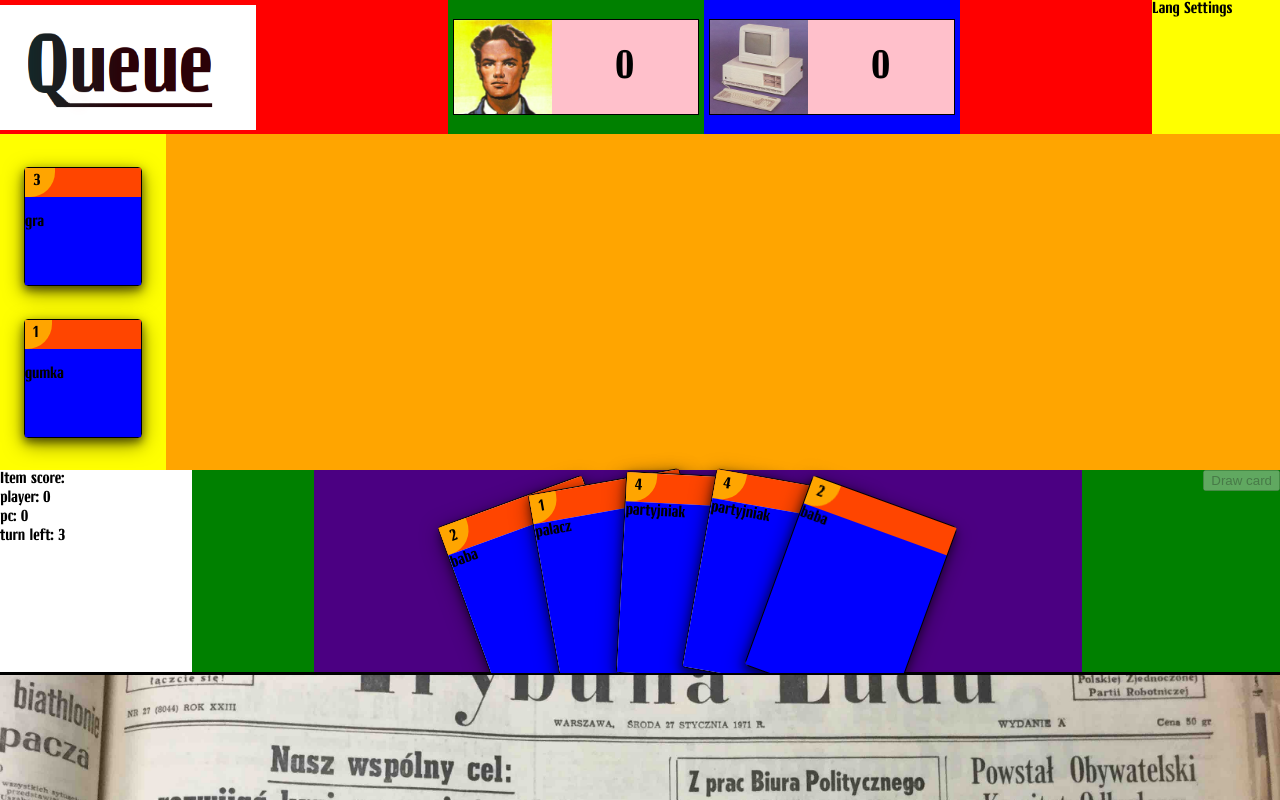
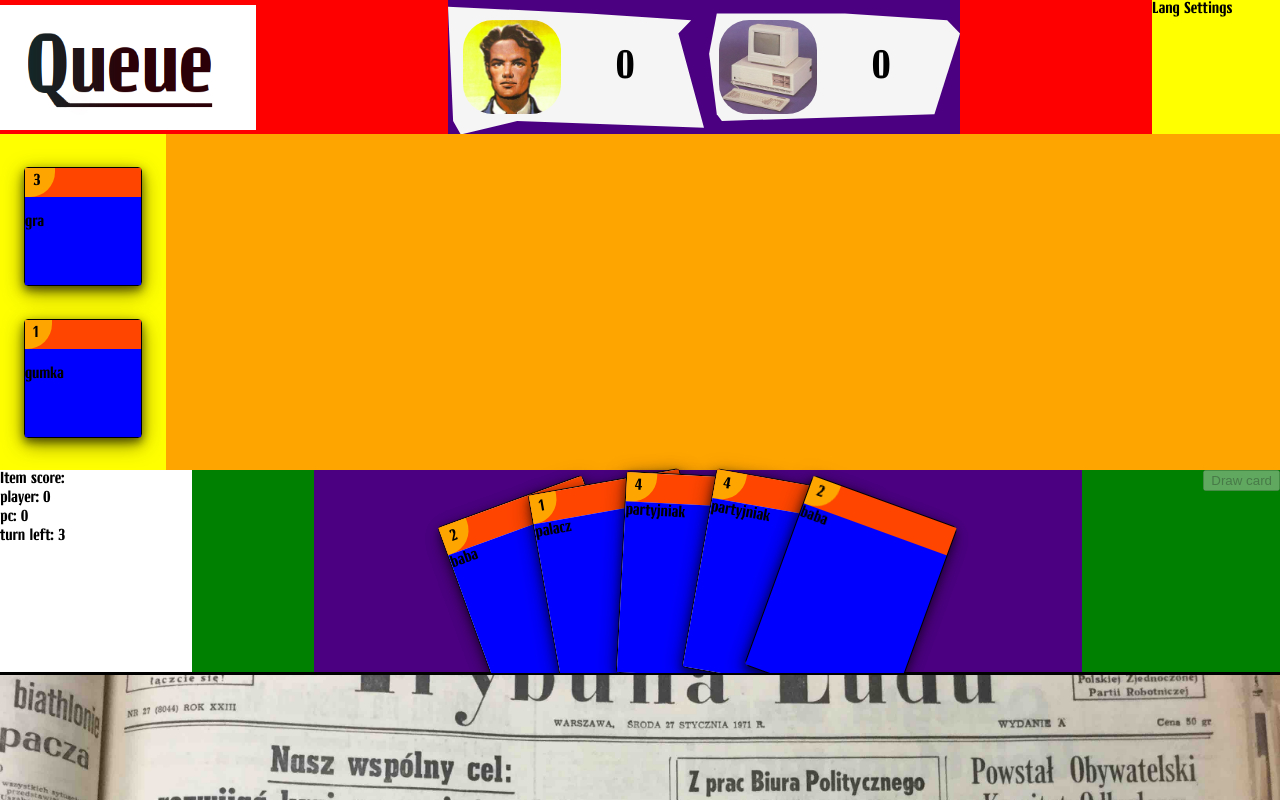
Before and after one commit to michalakweb/that-my-spot, a React (Create React App) app: page / in a window 1280 px wide. Built offline with nearby package versions, Linux system fonts and the light colour scheme.

Commit message:
shaped play and ai info containers

```diff
--- a/src/App.js
+++ b/src/App.js
@@ -16,7 +16,7 @@ const deckStats = [
   { id: 5, name: "partyjniak", value: 4 }
 ]
 const itemStats = [
-  { id: 1, name: "magnetofon", value: 8 },
+  { id: 1, name: "magnetofon", value: 7 },
   { id: 2, name: "kotek", value: 1 },
   { id: 3, name: "komputer", value: 10 },
   { id: 4, name: "klawisze", value: 5 },
@@ -30,7 +30,7 @@ const itemStats = [
   { id: 12, name: "rower", value: 4 },
   { id: 13, name: "fajki", value: 1 },
   { id: 14, name: "telewizorek", value: 1 },
-  { id: 15, name: "zelazko", value: 2 }
+  { id: 15, name: "zelazko", value: 4 }
 ]
 
 class App extends React.Component {
--- a/src/styles/header.scss
+++ b/src/styles/header.scss
@@ -30,25 +30,54 @@
   display: flex;
   flex-direction: column;
   width: 50%;
-  background-color: blue;
+  background-color: #f5f5f5;
   justify-content: center;
+}
+
+#player_info_container {
+  clip-path: polygon(
+    0% 5%,
+    /* top left */ 55% 10%,
+    /* top left */ 95% 15%,
+    /* top right */ 90% 25%,
+    /* top right */ 100% 95%,
+    /* bottom right */ 27% 90%,
+    /* bottom right */ 5% 100%,
+    /* bottom left */ 2% 90% /* bottom left */
+  );
+}
+
+#computer_info_container {
+  clip-path: polygon(
+    5% 10%,
+    /* top left */ 55% 10%,
+    /* top left */ 95% 15%,
+    /* top right */ 100% 25%,
+    /* top right */ 90% 85%,
+    /* bottom right */ 7% 90%,
+    /* bottom right */ 5% 85%,
+    /* bottom left */ 2% 40% /* bottom left */
+  );
 }
 
 #card {
   display: flex;
-  background-color: pink;
+  // background-color: pink;
   height: 70%;
-  border: 1px solid black;
+  // border: 1px solid black;
   margin: 5px;
 }
 
 #card_photo {
   display: flex;
   width: 40%;
+  position: relative;
+  left: 10px;
 
   img {
     width: 100%;
     height: 100%;
+    border-radius: 30px;
   }
 }
 
@@ -63,10 +92,6 @@
   }
 }
 
-#player_info_container {
-  background-color: green;
-}
-
 #lang_settings {
   display: flex;
   width: 10%;
```
